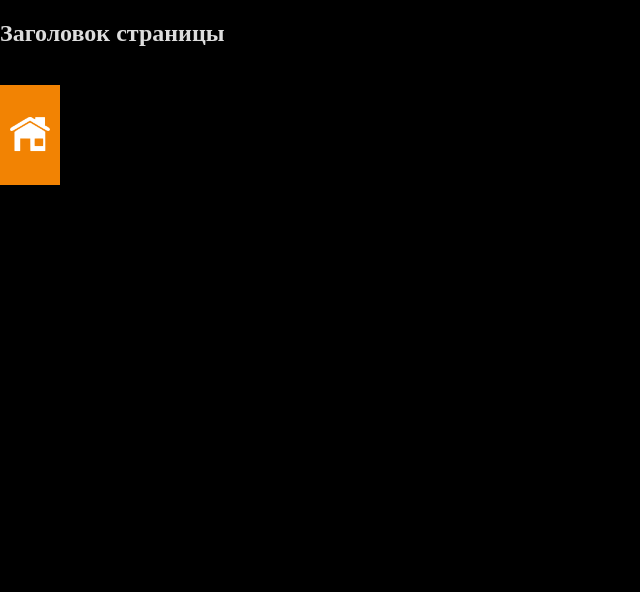
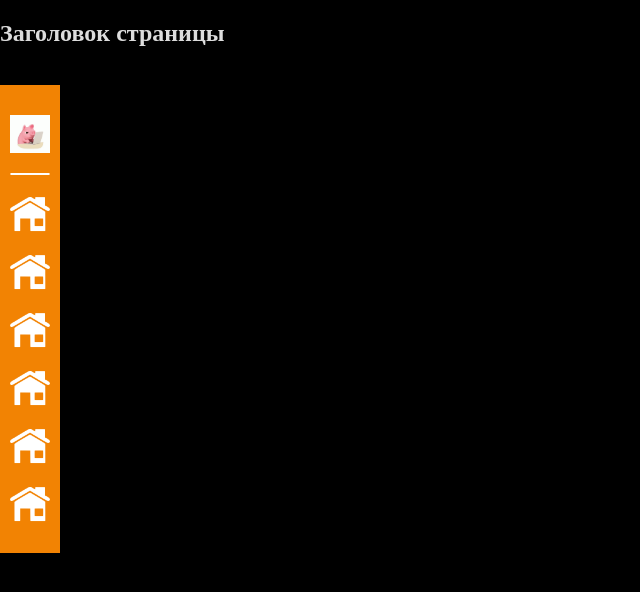
Before and after one commit to Dompfaff21/PokushAI, a Django app: page / in a window 1280 px wide. Shown: the part 18-610 px from the top of the page, without its empty margins (0-640 px from the left). Run offline with Django 4.2, Linux system fonts and the light colour scheme.

Commit message:
Изменения сайдбара: добавил больше ссылок и полоску

```diff
--- a/djangoHolost/app1/static/css/style.css
+++ b/djangoHolost/app1/static/css/style.css
@@ -40,7 +40,7 @@ a:active {
 /* Сайдбар */
 .sidebar {
         width: 60px;
-        height: 100px;
+        height: 100%;
         box-sizing: border-box;
         padding: 10px;
         background-color: #F28303;
@@ -49,7 +49,7 @@ a:active {
 }
 
 .sidebar:hover {
-        width: 200px;
+        width: 300px;
 
 }
 
@@ -58,9 +58,11 @@ a:active {
 }
 
 hr {
-        height: 1px;
-        color: #919191;
+        height: 0.01px;
+        color: white;
         margin: 15px 0;
+        border: 0.8px solid;
+        border-radius: 1px;
 }
 
 .sidebar__item {
@@ -81,6 +83,7 @@ hr {
         transition: ease-in-out 0.15s;
         transition-delay: .3s;
         margin-left: 15px;
+        margin-top: 5px;
         white-space: nowrap;
 }
 /* */
--- a/djangoHolost/templates/index.html
+++ b/djangoHolost/templates/index.html
@@ -26,9 +26,67 @@
     <aside>
      <div class="sidebar">
               <li class="sidebar__item">
+
+                <img class="icon" src="{% static '/pictures/pig-work.gif' %}"/>
+
+                <div class="item__text">
+
+                  <a>Холостяк-Домохозяйка</a>
+                </div>
+              </li>
+              <hr>
+              <li class="sidebar__item">
+
                 <img class="icon" src="{% static '/pictures/home_light.png' %}"/>
+
                 <div class="item__text">
-                  <a href="">На главную</a>
+
+                  <a href="">Главная</a>
+                </div>
+              </li>
+              <li class="sidebar__item">
+
+                <img class="icon" src="{% static '/pictures/home_light.png' %}"/>
+
+                <div class="item__text">
+
+                  <a href="">Приложение</a>
+                </div>
+              </li>
+              <li class="sidebar__item">
+
+                <img class="icon" src="{% static '/pictures/home_light.png' %}"/>
+
+                <div class="item__text">
+
+                  <a href="">Подборки</a>
+                </div>
+              </li>
+              <li class="sidebar__item">
+
+                <img class="icon" src="{% static '/pictures/home_light.png' %}"/>
+
+                <div class="item__text">
+
+                  <a href="">Личный кабинет</a>
+                </div>
+              </li>
+              <li class="sidebar__item">
+
+                <img class="icon" src="{% static '/pictures/home_light.png' %}"/>
+
+                <div class="item__text">
+
+                  <a href="">О нас</a>
+                </div>
+              </li>
+              <li class="sidebar__item">
+
+                <img class="icon" src="{% static '/pictures/home_light.png' %}"/>
+
+                <div class="item__text">
+
+                  <a href="">Настройки</a>
                 </div>
               </li>
      </div>
```
